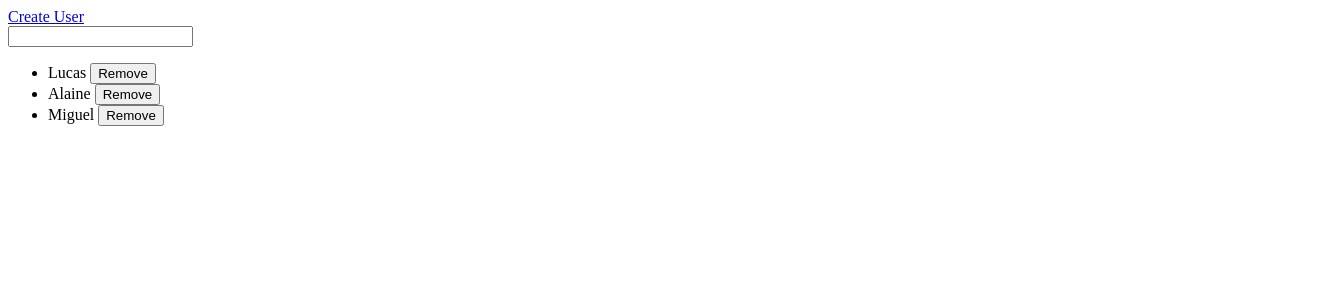
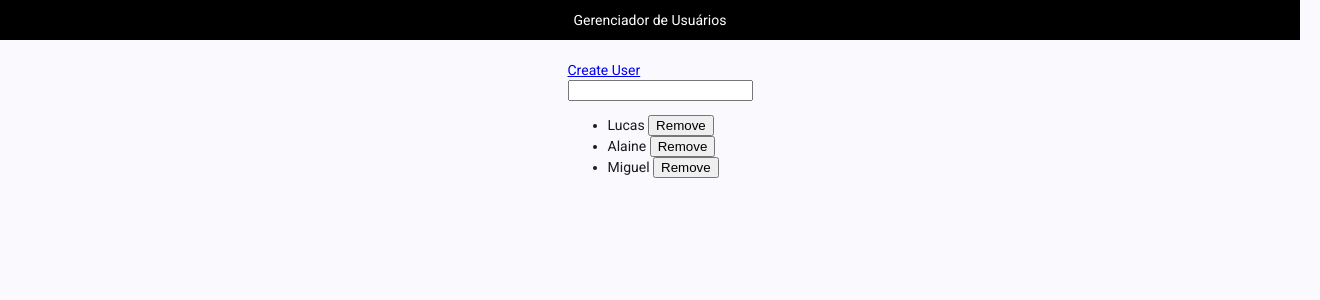
Before and after one commit to lucaspaixaodev/gerenciador-usuarios, an Angular app: page /list in a window 1280 px wide. Shown: the top 300 px of the page, 1320 px wide, since content can reach past the window. Built offline with nearby package versions, Linux system fonts and the light colour scheme; data requests are answered from the project's data file.

Commit message:
Adicionado: estrutura de layout com cabeçalho e contêiner, além de integração de fontes do Google e temas do Angular Material

```diff
--- a/src/app/app.html
+++ b/src/app/app.html
@@ -1,5 +1,7 @@
-<header>
-  <a routerLink="/create">Create User</a>
+<header class="header">
+    <span>Gerenciador de Usuários</span>
 </header>
 
-<router-outlet></router-outlet>
+<div class="container">
+    <router-outlet></router-outlet>
+</div>
--- a/src/app/app.scss
+++ b/src/app/app.scss
@@ -0,0 +1,15 @@
+.header {
+    width: 100%;
+    padding: 10px;
+    background-color: black;
+    color: white;
+    display: flex;
+    justify-content: center;
+}
+
+.container {
+    display: flex;
+    justify-content: center;
+    width: 100%;
+    padding: 20px;
+}
--- a/src/app/app.ts
+++ b/src/app/app.ts
@@ -3,7 +3,7 @@ import { RouterLink, RouterOutlet } from '@angular/router';
 
 @Component({
   selector: 'app-root',
-  imports: [RouterOutlet, RouterLink],
+  imports: [RouterOutlet],
   templateUrl: './app.html',
   styleUrl: './app.scss'
 })
--- a/src/app/features/list/components/list.ts
+++ b/src/app/features/list/components/list.ts
@@ -1,13 +1,20 @@
-import { Component, computed, effect, inject, input, signal } from '@angular/core';
+import { Component, computed, DestroyRef, effect, inject, input, signal } from '@angular/core';
 import { UsersService } from '../../../shared/services/users.service';
 import { SearchInput } from './search-input/search-input';
 import { UsersList } from './users-list/users-list';
 import { User } from '../../../shared/interfaces/user';
+import { takeUntilDestroyed } from '@angular/core/rxjs-interop';
+import { take } from 'rxjs';
+import { RouterLink } from '@angular/router';
 
 @Component({
   selector: 'app-list',
-  imports: [SearchInput, UsersList],
+  imports: [SearchInput, UsersList, RouterLink],
   template: `
+    <div>
+      <a routerLink="/create">Create User</a>
+    </div>
+
     <app-search-input [(search)]="search"></app-search-input>
 
     @if (isLoading()) {
@@ -22,6 +29,7 @@ export class List {
   public isLoading = signal(true);
   public search = signal('');
   public users = signal<User[]>([]);
+  public destroyRef = inject(DestroyRef);
 
   constructor() {
     effect(() => {
@@ -41,7 +49,7 @@ export class List {
   }
 
   private getUsers() {
-    this.usersService.getAll(this.search()).subscribe((users) => {
+    this.usersService.getAll(this.search()).pipe(takeUntilDestroyed(this.destroyRef), take(1)).subscribe((users) => {
       this.users.set(users);
       this.isLoading.set(false);
     });
--- a/src/index.html
+++ b/src/index.html
@@ -6,6 +6,8 @@
   <base href="/">
   <meta name="viewport" content="width=device-width, initial-scale=1">
   <link rel="icon" type="image/x-icon" href="favicon.ico">
+  <link href="https://fonts.googleapis.com/css2?family=Roboto:wght@300;400;500&display=swap" rel="stylesheet">
+  <link href="https://fonts.googleapis.com/icon?family=Material+Icons" rel="stylesheet">
 </head>
 <body>
   <app-root></app-root>
--- a/src/styles.scss
+++ b/src/styles.scss
@@ -1 +1,40 @@
-/* You can add global styles to this file, and also import other style files */
+
+// Include theming for Angular Material with `mat.theme()`.
+// This Sass mixin will define CSS variables that are used for styling Angular Material
+// components according to the Material 3 design spec.
+// Learn more about theming and how to use it for your application's
+// custom components at https://material.angular.dev/guide/theming
+@use '@angular/material' as mat;
+
+html {
+  @include mat.theme((
+    color: (
+      primary: mat.$azure-palette,
+      tertiary: mat.$blue-palette,
+    ),
+    typography: Roboto,
+    density: 0,
+  ));
+}
+
+body {
+  // Default the application to a light color theme. This can be changed to
+  // `dark` to enable the dark color theme, or to `light dark` to defer to the
+  // user's system settings.
+  color-scheme: light;
+
+  // Set a default background, font and text colors for the application using
+  // Angular Material's system-level CSS variables. Learn more about these
+  // variables at https://material.angular.dev/guide/system-variables
+  background-color: var(--mat-sys-surface);
+  color: var(--mat-sys-on-surface);
+  font: var(--mat-sys-body-medium);
+
+  // Reset the user agent margin.
+  margin: 0;
+}
+body {
+    margin: 0;
+}
+html, body { height: 100%; }
+body { margin: 0; font-family: Roboto, "Helvetica Neue", sans-serif; }
```
